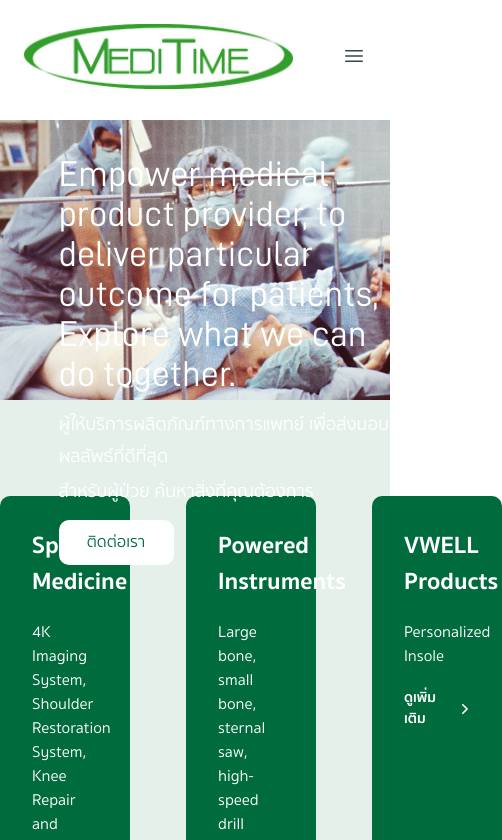
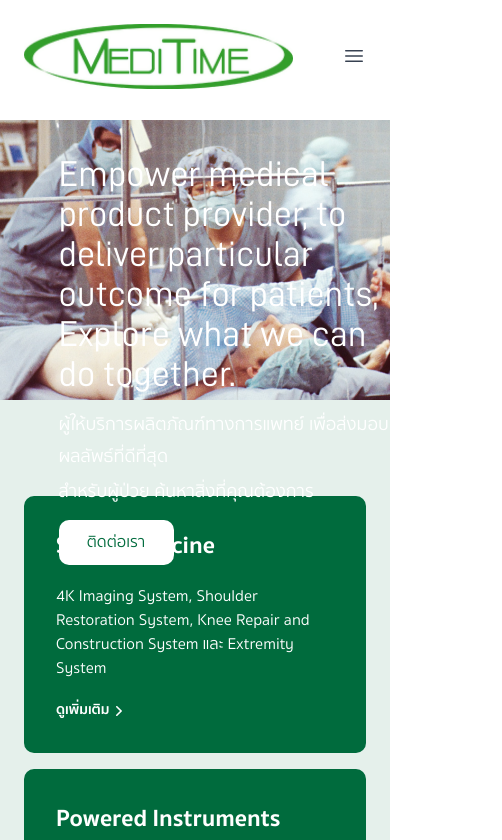
Before and after one commit to MarkSuttirak/homebakery, a React (Create React App) app: page / in a window 390 px wide. Shown: the top 840 px of the page, 502 px wide, since content can reach past the window. Built offline with nearby package versions, Linux system fonts and the light colour scheme.

Commit message:
Update home.js

```diff
--- a/src/pages/home.js
+++ b/src/pages/home.js
@@ -96,12 +96,12 @@ const Home = () => {
         <HomeSlider />
       </section>
       <main>
-        <section className=" bg-[#E5F0EB]">
-          <div className="max-w-[1200px] mx-auto flex justify-around gap-x-14 py-24">
+        <section className=" bg-[#E5F0EB] px-6 xl:px-0">
+          <div className="max-w-[1200px] mx-auto flex flex-wrap sm:flex-nowrap flex-col sm:flex-row justify-around gap-x-3 xl:gap-x-14  py-24 gap-y-4">
             {upperBox.map((item, index) => (
               <div
                 key={index}
-                className="bg-[#006B3D] w-1/3 p-8 text-white rounded-[10px] flex flex-col gap-5"
+                className="bg-[#006B3D] sm:w-1/3 p-8 sm:p-6 xl:p-8 text-white rounded-[10px] flex flex-col gap-5"
               >
                 <h2 className="text-[24px] font-bold">{item.title}</h2>
                 <p className="text-base font-medium">{item.desc}</p>
```
